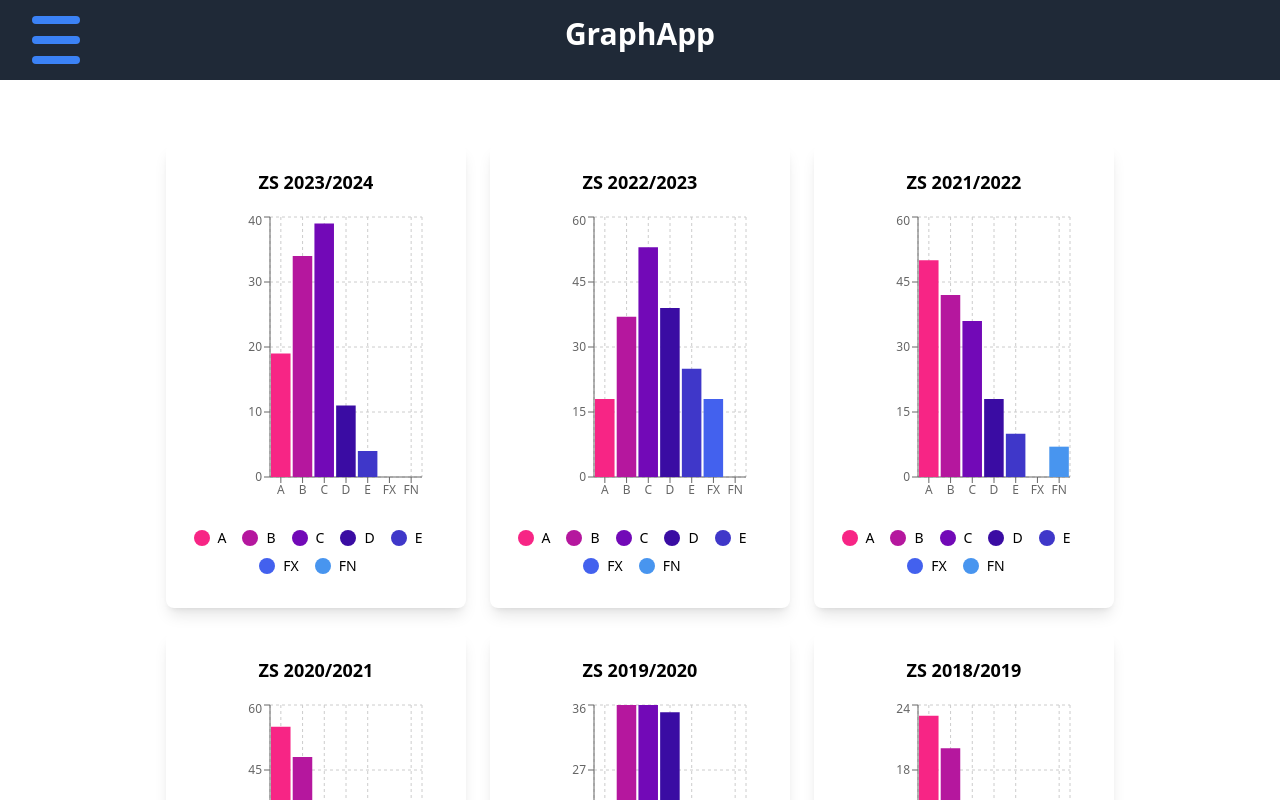
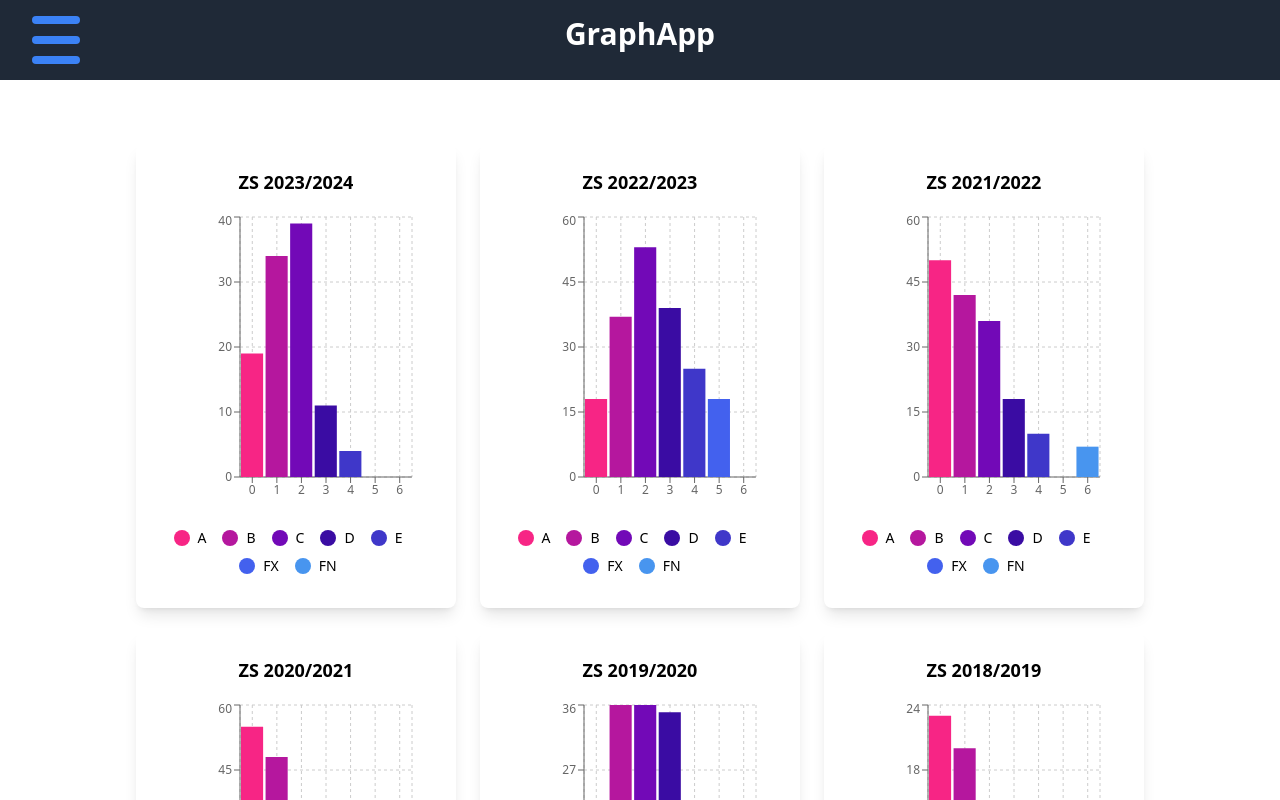
Before and after one commit to dejvidEm/charts_vue, a React (Vite) app: page /stranka1 in a window 1280 px wide. Shown: the top 800 px of the page. Built offline with nearby package versions, Linux system fonts and the light colour scheme.

Commit message:
zmena orientacie grafiu, teraz je bisexual

```diff
--- a/src/components/Stranka1.tsx
+++ b/src/components/Stranka1.tsx
@@ -34,6 +34,7 @@ const DynamicXMLChart: React.FC = () => {
 
   const [data, setData] = useState<Zaznam[]>([]);
   const [chartType, setChartType] = useState<"bar" | "pie">("bar");
+  const [isMobile, setIsMobile] = useState<boolean>(false);
 
   useEffect(() => {
     const fetchData = async () => {
@@ -64,6 +65,18 @@ const DynamicXMLChart: React.FC = () => {
     fetchData();
   }, []);
 
+  // Detect screen size and set isMobile accordingly
+  useEffect(() => {
+    const handleResize = () => {
+      setIsMobile(window.innerWidth <= 768); // 768px is typical mobile breakpoint
+    };
+
+    window.addEventListener('resize', handleResize);
+    handleResize(); // Call once on mount to set initial state
+
+    return () => window.removeEventListener('resize', handleResize);
+  }, []);
+
   return (
     <div className="container mx-auto px-4 mt-28 py-8">
       <div className="flex flex-wrap justify-center gap-6 mb-6">
@@ -79,16 +92,20 @@ const DynamicXMLChart: React.FC = () => {
           ];
 
           return (
-            <div key={index} className="bg-white shadow-lg p-6 rounded-lg" style={{ width: "300px" }}>
+            <div key={index} className={`bg-white shadow-lg p-6 rounded-lg ${isMobile ? "w-full" : "w-80"}`}>
               <h2 className="text-center text-lg font-bold mb-4">{zaznam.rok}</h2>
               <ResponsiveContainer width="100%" height={300}>
                 {chartType === "bar" ? (
-                  <BarChart data={chartData} margin={{ top: 5, right: 20, left: 20, bottom: 5 }}>
+                  <BarChart
+                    data={chartData}
+                    margin={{ top: 5, right: 20, left: 20, bottom: 5 }}
+                    layout={isMobile ? "vertical" : "horizontal"} // Dynamicky mení orientáciu
+                  >
                     <CartesianGrid strokeDasharray="3 3" />
-                    <XAxis type="category" dataKey="name" tick={{ fontSize: 12 }} />
-                    <YAxis type="number" tick={{ fontSize: 12 }} />
+                    <XAxis type={isMobile ? "number" : "category"} tick={{ fontSize: 12 }} />
+                    <YAxis type={isMobile ? "category" : "number"} tick={{ fontSize: 12 }} />
                     <Tooltip />
-                    <Bar dataKey="value" barSize={30}>
+                    <Bar dataKey="value" barSize={isMobile ? 50 : 30}> {/* Širší bar na mobile */}
                       {chartData.map((_entry, index) => (
                         <Cell key={`bar-cell-${index}`} fill={PASTEL_COLORS[index % PASTEL_COLORS.length]} />
                       ))}
@@ -114,7 +131,7 @@ const DynamicXMLChart: React.FC = () => {
                 )}
               </ResponsiveContainer>
 
-              {/* Statická legenda, mal som problém s implementovaním kvôli duplicitnemu kódu */}
+              {/* Statická legenda */}
               <div className="flex flex-wrap justify-center mt-4">
                 {chartData.map((entry, index) => (
                   <div key={index} className="flex items-center mr-4 mb-2">
```
